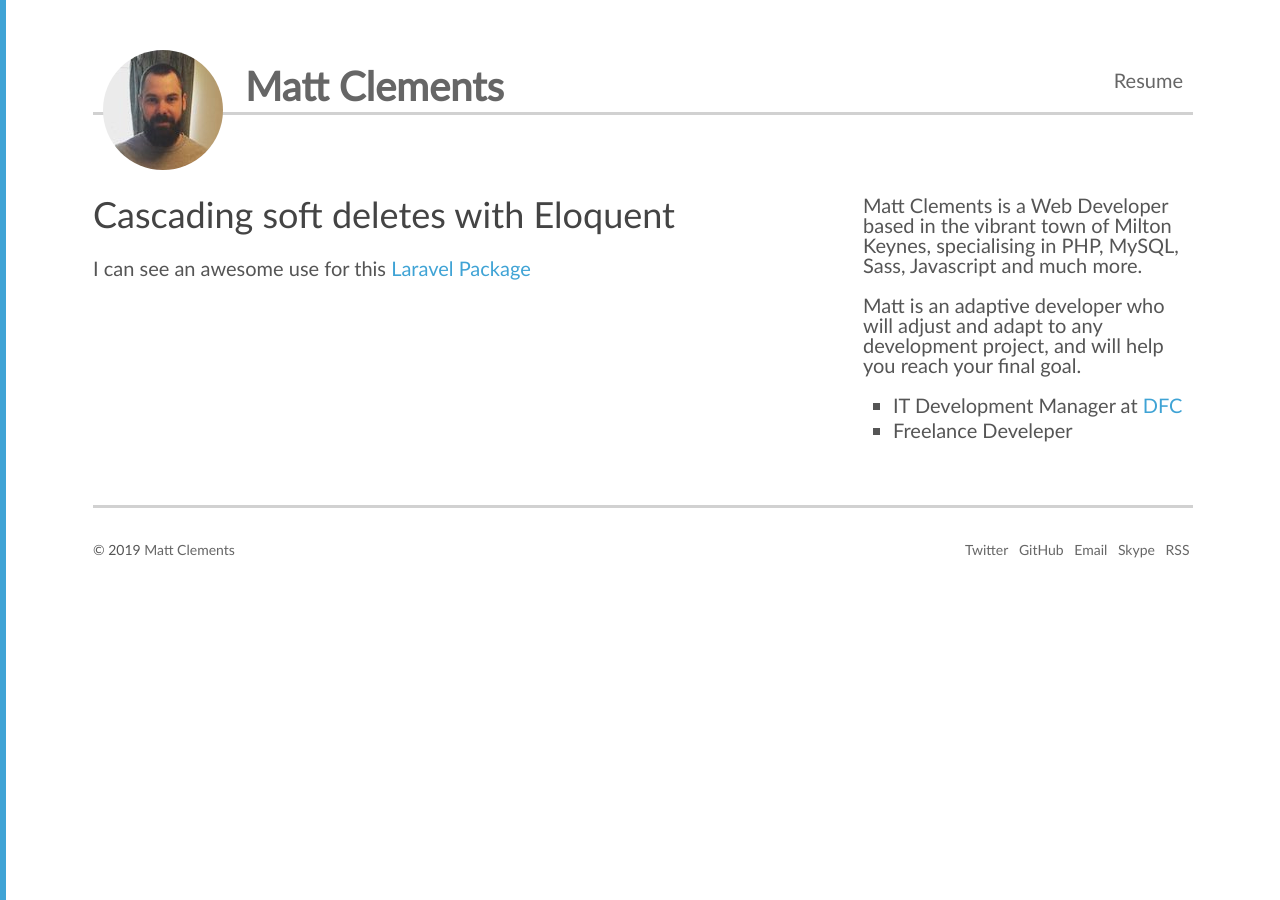
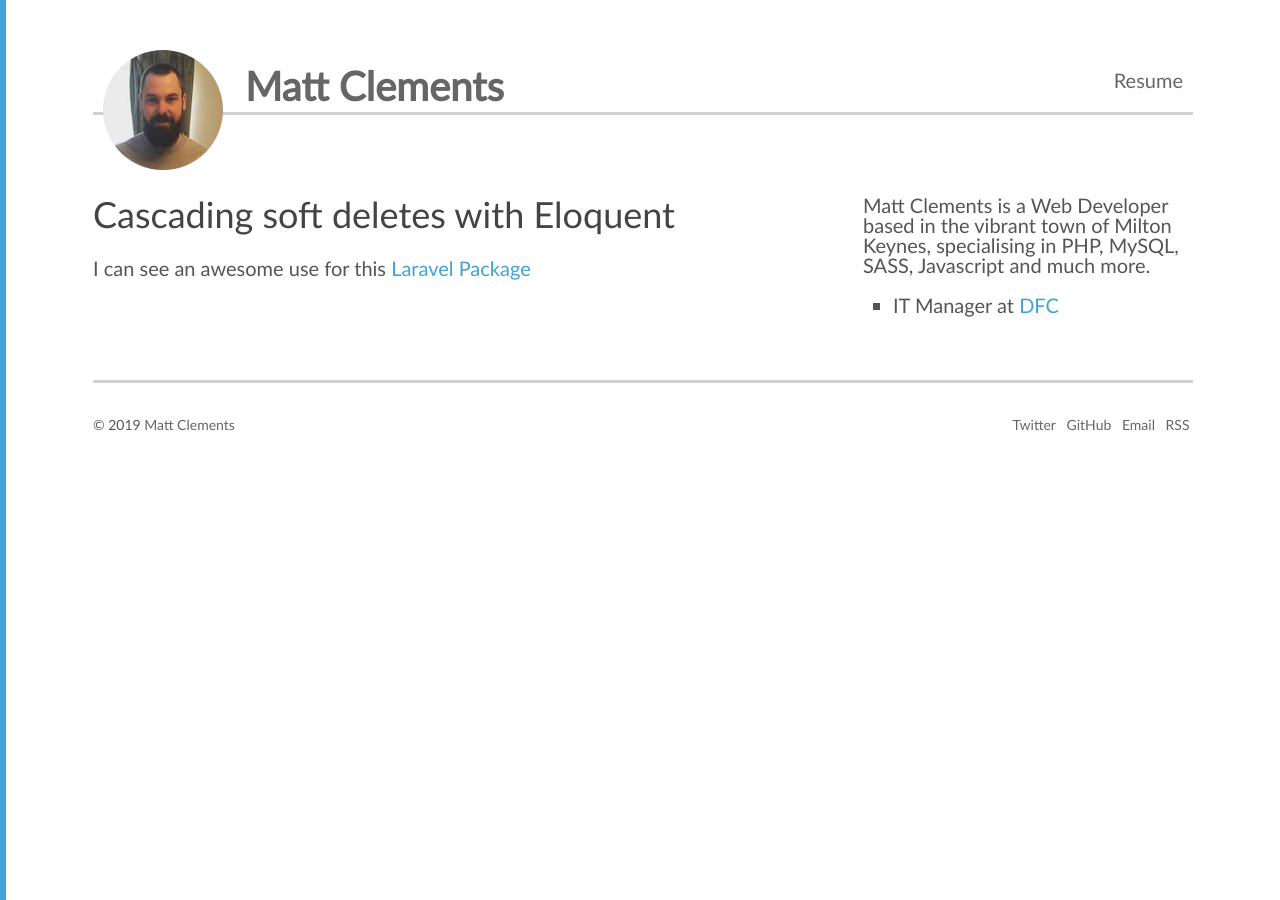
Before and after one commit to mattclements/mattclements.github.io, a Jekyll site: the page built from _posts/2016-05-14-post-post.markdown, in a window 1280 px wide. Built offline with Jekyll 4.4.1, drawn with Linux system fonts in a browser that asks for light colours.

Commit message:
2019 Goals post

```diff
--- a/_includes/footer.html
+++ b/_includes/footer.html
@@ -3,7 +3,6 @@
 		<li><a href="http://twitter.com/{{ site.twitter_username }}" title="Twitter" target="_blank">Twitter</a></li>
 		<li><a href="https://github.com/{{ site.github_username }}" title="GitHub" target="_blank">GitHub</a></li>
 		<li><a href="mailto:{{ site.email }}" title="Email">Email</a></li>
-		<li><a href="skype:{{ site.skype_username }}?chat" title="Skype">Skype</a></li>
 		<li><a href="{{ "/feed.xml" | relative_url }}" title="RSS">RSS</a></li>
 	</ul>
 	<p>&copy; {{ site.time | date: '%Y' }} <a href="/">{{ site.title }}</a></p>
--- a/_includes/sidebar.html
+++ b/_includes/sidebar.html
@@ -1,13 +1,9 @@
 <div itemscope itemtype="http://schema.org/Person">
     <h1 class="visually-hidden">About me</h1>
     <p>
-      Matt Clements is a <strong itemprop="jobTitle">Web Developer</strong> based in the vibrant town of Milton Keynes, specialising in PHP, MySQL, Sass, Javascript and much more.
-    </p>
-    <p>
-      Matt is an adaptive developer who will adjust and adapt to any development project, and will help you reach your final goal.
+      Matt Clements is a <strong itemprop="jobTitle">Web Developer</strong> based in the vibrant town of Milton Keynes, specialising in PHP, MySQL, SASS, Javascript and much more.
     </p>
     <ul>
-      <li>IT Development Manager at <a href="http://www.debitfinance.co.uk/" itemprop="url" target="_blank">DFC</a></li>
-      <li>Freelance Develeper</li>
+      <li>IT Manager at <a href="http://www.debitfinance.co.uk/" itemprop="url" target="_blank">DFC</a></li>
     </ul>
   </div>
```
Also changed, not shown: _posts/2019-01-01-2019-goals.md (added, +36 -0 lines).
